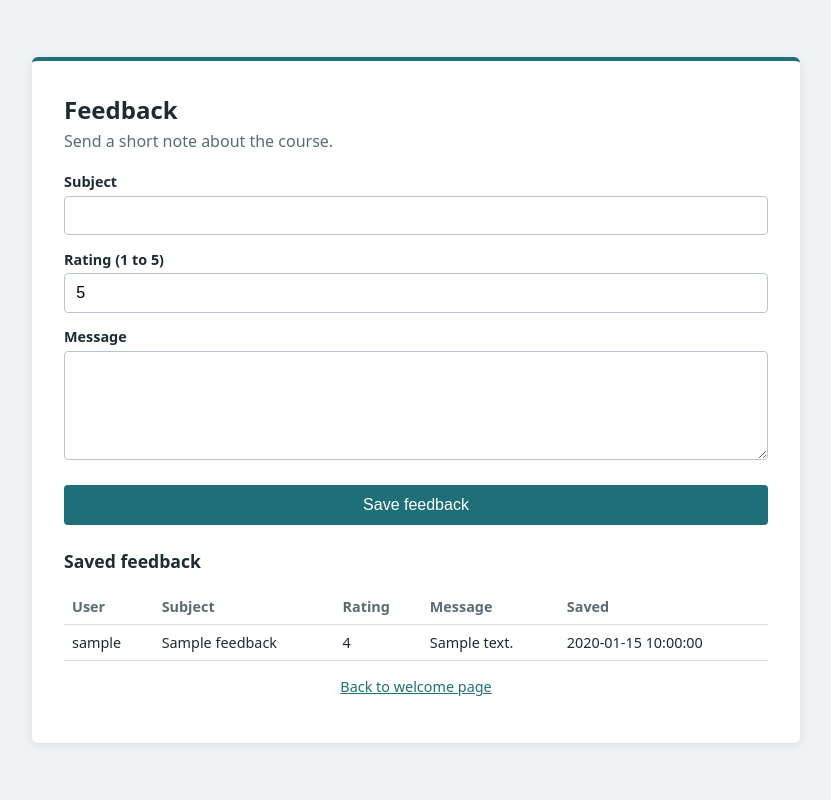
After one commit to Easter-m/IS-project1, a PHP site: page /feedback.php in a window 1280 px wide. The commit adds this page. Shown: the whole page, without its empty margins (224-1055 px from the left). Run offline with PHP 8.4, Linux system fonts and the light colour scheme; the visitor is signed in with stand-in values (Sample User, id 1); tables that the repository leaves empty hold one stand-in row (values such as "Sample post").

Commit message:
Add feedback form and table

```diff
--- /dev/null
+++ b/feedback.php
@@ -0,0 +1,94 @@
+<?php
+require __DIR__ . '/config.php';
+
+if (empty($_SESSION['user_id'])) {
+    header('Location: login.php');
+    exit;
+}
+
+$errors = [];
+$subject = $message = '';
+$rating = 5;
+
+if ($_SERVER['REQUEST_METHOD'] === 'POST') {
+    $subject = trim($_POST['subject'] ?? '');
+    $message = trim($_POST['message'] ?? '');
+    $rating  = (int)($_POST['rating'] ?? 0);
+
+    if ($subject === '' || $message === '') {
+        $errors[] = 'Fill in the subject and the message.';
+    }
+    if ($rating < 1 || $rating > 5) {
+        $errors[] = 'Pick a rating from 1 to 5.';
+    }
+
+    if (!$errors) {
+        $stmt = $conn->prepare('INSERT INTO feedback (user_id, subject, rating, message) VALUES (?, ?, ?, ?)');
+        $stmt->bind_param('isis', $_SESSION['user_id'], $subject, $rating, $message);
+        $stmt->execute();
+        $stmt->close();
+        header('Location: feedback.php?saved=1');
+        exit;
+    }
+}
+
+$rows = $conn->query('SELECT f.subject, f.rating, f.message, f.created_at, u.username
+                      FROM feedback f JOIN users u ON u.id = f.user_id
+                      ORDER BY f.id DESC');
+?>
+<!DOCTYPE html>
+<html lang="en">
+<head>
+    <meta charset="UTF-8">
+    <meta name="viewport" content="width=device-width, initial-scale=1">
+    <title>Feedback</title>
+    <link rel="stylesheet" href="style.css">
+    <style>
+        table { width: 100%; border-collapse: collapse; margin-top: 1rem; font-size: 0.9rem; }
+        th, td { text-align: left; padding: 0.5rem; border-bottom: 1px solid #d5dde2; vertical-align: top; }
+        th { color: #5a6b75; }
+        textarea { width: 100%; padding: 0.6rem 0.7rem; border: 1px solid #b9c5cc; border-radius: 4px; font: inherit; }
+    </style>
+</head>
+<body>
+<div class="card" style="max-width: 48rem;">
+    <h1>Feedback</h1>
+    <p class="sub">Send a short note about the course.</p>
+
+    <?php if (isset($_GET['saved'])): ?>
+        <div class="msg success">Feedback saved.</div>
+    <?php endif; ?>
+    <?php foreach ($errors as $err): ?>
+        <div class="msg error"><?= e($err) ?></div>
+    <?php endforeach; ?>
+
+    <form method="post" action="feedback.php">
+        <label for="subject">Subject</label>
+        <input id="subject" name="subject" value="<?= e($subject) ?>" required>
+
+        <label for="rating">Rating (1 to 5)</label>
+        <input id="rating" name="rating" type="number" min="1" max="5" value="<?= e($rating) ?>" required>
+
+        <label for="message">Message</label>
+        <textarea id="message" name="message" rows="4" required><?= e($message) ?></textarea>
+
+        <button type="submit">Save feedback</button>
+    </form>
+
+    <h2 style="margin-top:1.5rem;font-size:1.1rem;">Saved feedback</h2>
+    <table>
+        <tr><th>User</th><th>Subject</th><th>Rating</th><th>Message</th><th>Saved</th></tr>
+        <?php while ($r = $rows->fetch_assoc()): ?>
+        <tr>
+            <td><?= e($r['username']) ?></td>
+            <td><?= e($r['subject']) ?></td>
+            <td><?= e($r['rating']) ?></td>
+            <td><?= e($r['message']) ?></td>
+            <td><?= e($r['created_at']) ?></td>
+        </tr>
+        <?php endwhile; ?>
+    </table>
+    <p class="alt"><a href="welcome.php">Back to welcome page</a></p>
+</div>
+</body>
+</html>
--- a/welcome.php
+++ b/welcome.php
@@ -30,6 +30,7 @@ $stmt->close();
         <dt>Course</dt><dd><?= e($course) ?></dd>
         <dt>Registered</dt><dd><?= e($created) ?></dd>
     </dl>
+    <a class="btn" href="feedback.php">Feedback</a>
     <a class="btn" href="logout.php">Log out</a>
 </div>
 </body>
```
Also changed, not shown: database.sql (+10 -0 lines).
